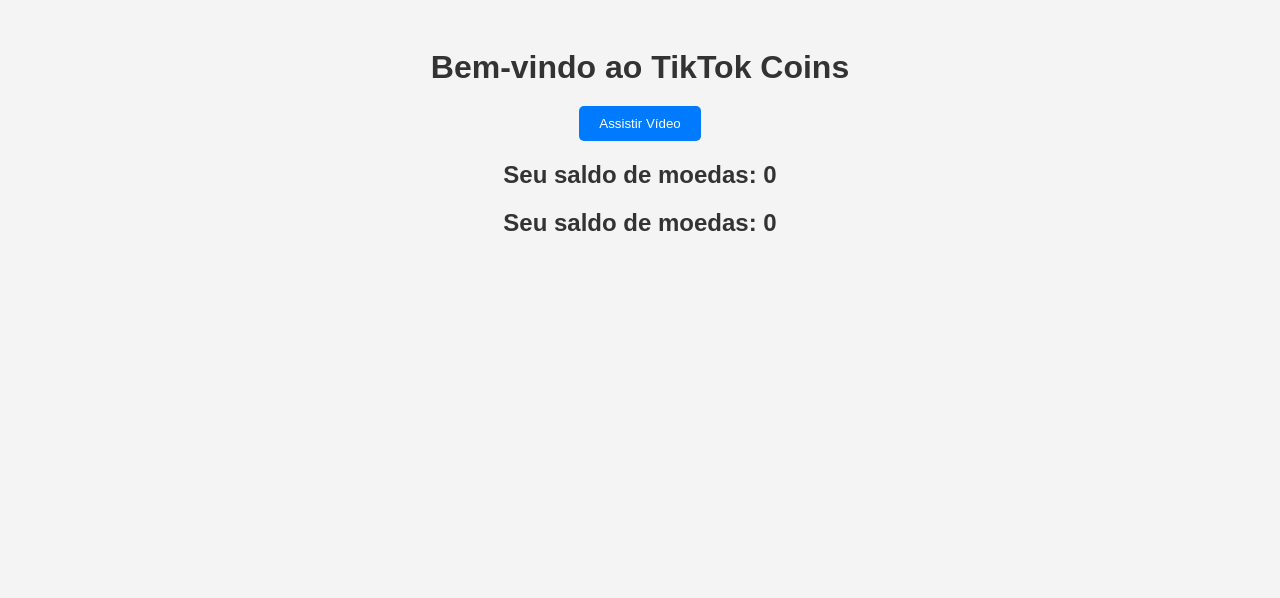
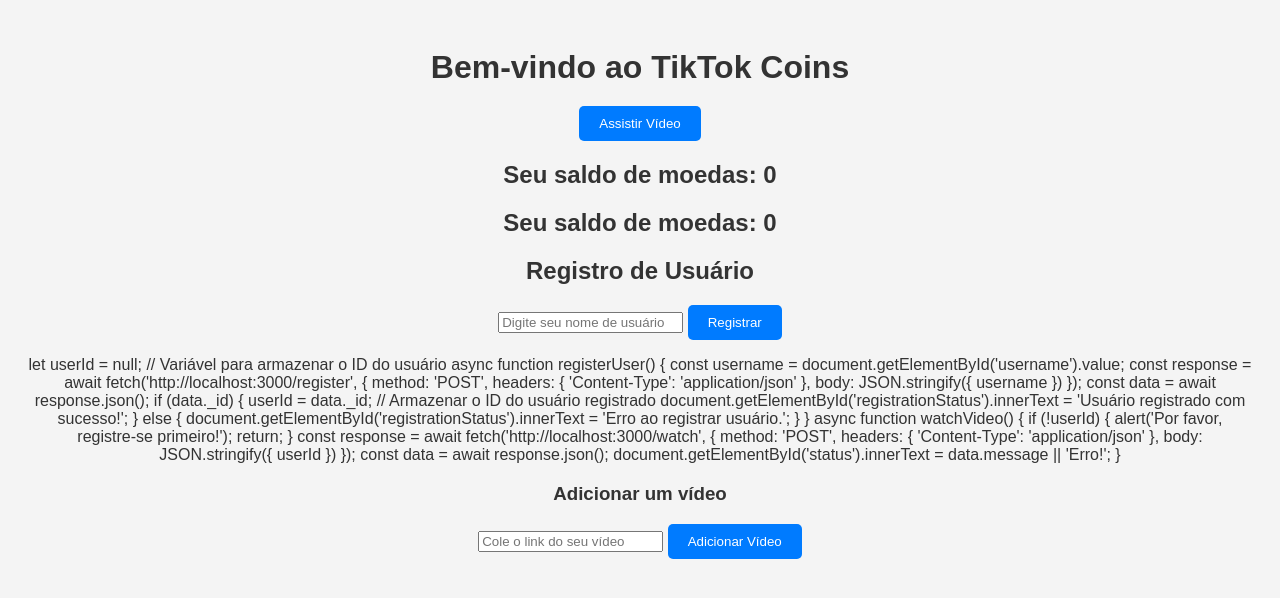
Before and after one commit to Danilojt-boop/-tiktotiktok-coins, a plain HTML site: page index.html in a window 1280 px wide. Drawn offline with Linux system fonts and the light colour scheme; no server answers.

Commit message:
Update index.html

```diff
--- a/index.html
+++ b/index.html
@@ -51,3 +51,46 @@
     }
 </script>
 <link rel="stylesheet" href="style.css">
+<div>
+    <h2>Registro de Usuário</h2>
+    <input type="text" id="username" placeholder="Digite seu nome de usuário">
+    <button onclick="registerUser()">Registrar</button>
+</div>
+<p id="registrationStatus"></p>
+let userId = null; // Variável para armazenar o ID do usuário
+
+async function registerUser() {
+    const username = document.getElementById('username').value;
+    const response = await fetch('http://localhost:3000/register', {
+        method: 'POST',
+        headers: { 'Content-Type': 'application/json' },
+        body: JSON.stringify({ username })
+    });
+
+    const data = await response.json();
+    if (data._id) {
+        userId = data._id; // Armazenar o ID do usuário registrado
+        document.getElementById('registrationStatus').innerText = 'Usuário registrado com sucesso!';
+    } else {
+        document.getElementById('registrationStatus').innerText = 'Erro ao registrar usuário.';
+    }
+}
+async function watchVideo() {
+    if (!userId) {
+        alert('Por favor, registre-se primeiro!');
+        return;
+    }
+    const response = await fetch('http://localhost:3000/watch', {
+        method: 'POST',
+        headers: { 'Content-Type': 'application/json' },
+        body: JSON.stringify({ userId })
+    });
+
+    const data = await response.json();
+    document.getElementById('status').innerText = data.message || 'Erro!';
+}
+<div>
+    <h3>Adicionar um vídeo</h3>
+    <input type="text" id="videoLink" placeholder="Cole o link do seu vídeo">
+    <button onclick="addVideo()">Adicionar Vídeo</button>
+</div>
```
